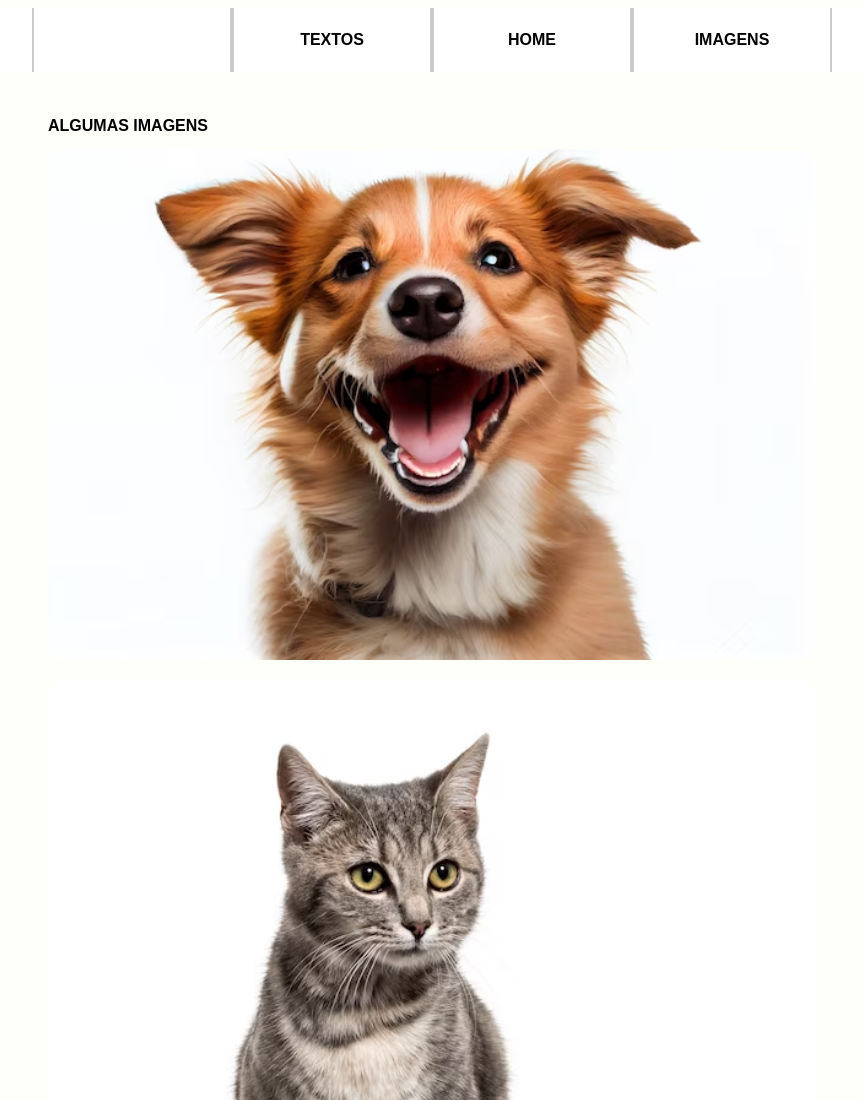
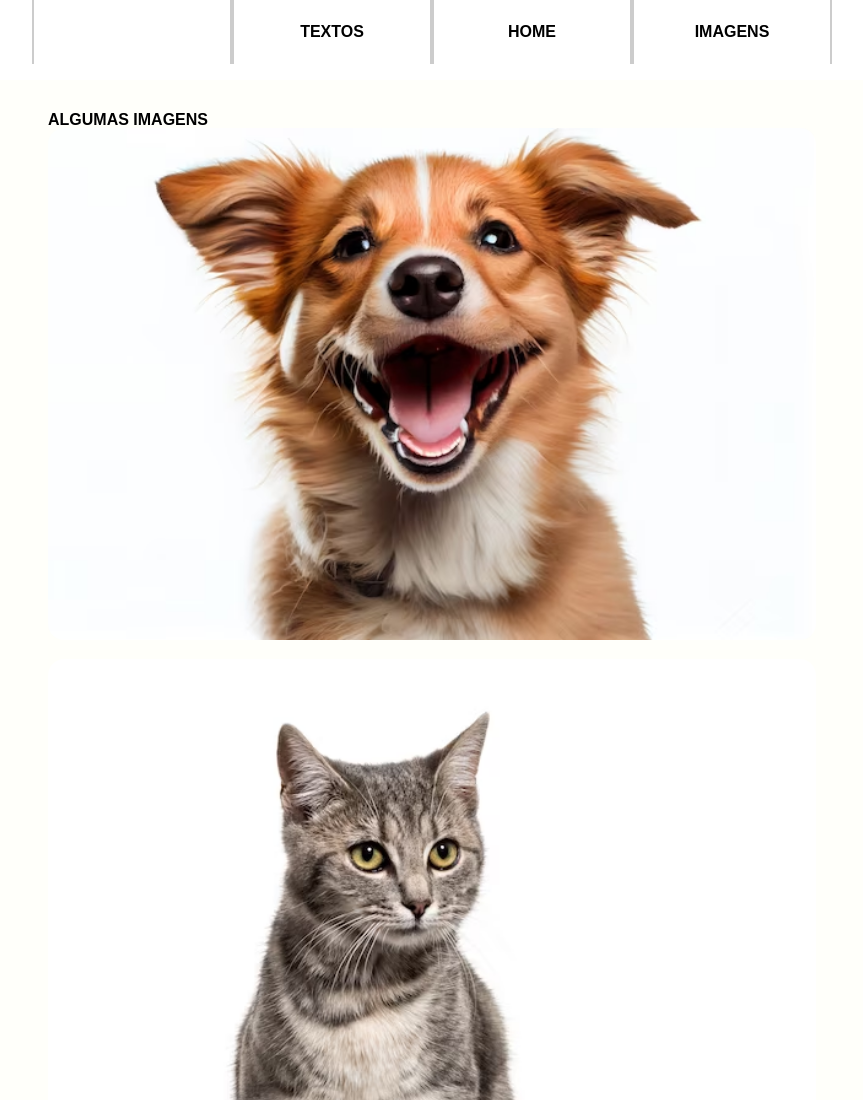
Before and after one commit to FaboBorgesLima/fundamentos_computacao_ava3, a plain HTML site: page imagens.html in a window 1280 px wide. Shown: the top 1100 px of the page, without its empty margins (208-1071 px from the left). Drawn offline with Linux system fonts and the light colour scheme.

Commit message:
add reset

```diff
--- /dev/null
+++ b/css/reset.css
@@ -0,0 +1,48 @@
+/* http://meyerweb.com/eric/tools/css/reset/
+   v2.0 | 20110126
+   License: none (public domain)
+*/
+
+html, body, div, span, applet, object, iframe,
+h1, h2, h3, h4, h5, h6, p, blockquote, pre,
+a, abbr, acronym, address, big, cite, code,
+del, dfn, em, img, ins, kbd, q, s, samp,
+small, strike, strong, sub, sup, tt, var,
+b, u, i, center,
+dl, dt, dd, ol, ul, li,
+fieldset, form, label, legend,
+table, caption, tbody, tfoot, thead, tr, th, td,
+article, aside, canvas, details, embed,
+figure, figcaption, footer, header, hgroup,
+menu, nav, output, ruby, section, summary,
+time, mark, audio, video {
+	margin: 0;
+	padding: 0;
+	border: 0;
+	font-size: 100%;
+	font: inherit;
+	vertical-align: baseline;
+}
+/* HTML5 display-role reset for older browsers */
+article, aside, details, figcaption, figure,
+footer, header, hgroup, menu, nav, section {
+	display: block;
+}
+body {
+	line-height: 1;
+}
+ol, ul {
+	list-style: none;
+}
+blockquote, q {
+	quotes: none;
+}
+blockquote:before, blockquote:after,
+q:before, q:after {
+	content: '';
+	content: none;
+}
+table {
+	border-collapse: collapse;
+	border-spacing: 0;
+}
--- a/css/style.css
+++ b/css/style.css
@@ -23,7 +23,7 @@ html{
 .padding-around{
     padding: 1rem;
 }
-.pading-bottom{
+.padding-bottom{
     padding-bottom: 1rem;
 }
 .generic-title{
--- a/imagens.html
+++ b/imagens.html
@@ -4,6 +4,7 @@
     <meta charset="UTF-8">
     <meta http-equiv="X-UA-Compatible" content="IE=edge">
     <meta name="viewport" content="width=device-width, initial-scale=1.0">
+    <link rel="stylesheet" href="css/reset.css">
     <link rel="stylesheet" href="css/style.css">
     <title>Textos</title>
 </head>
```
Also changed, not shown: index.html (+1 -0 lines), textos.html (+1 -0 lines).
